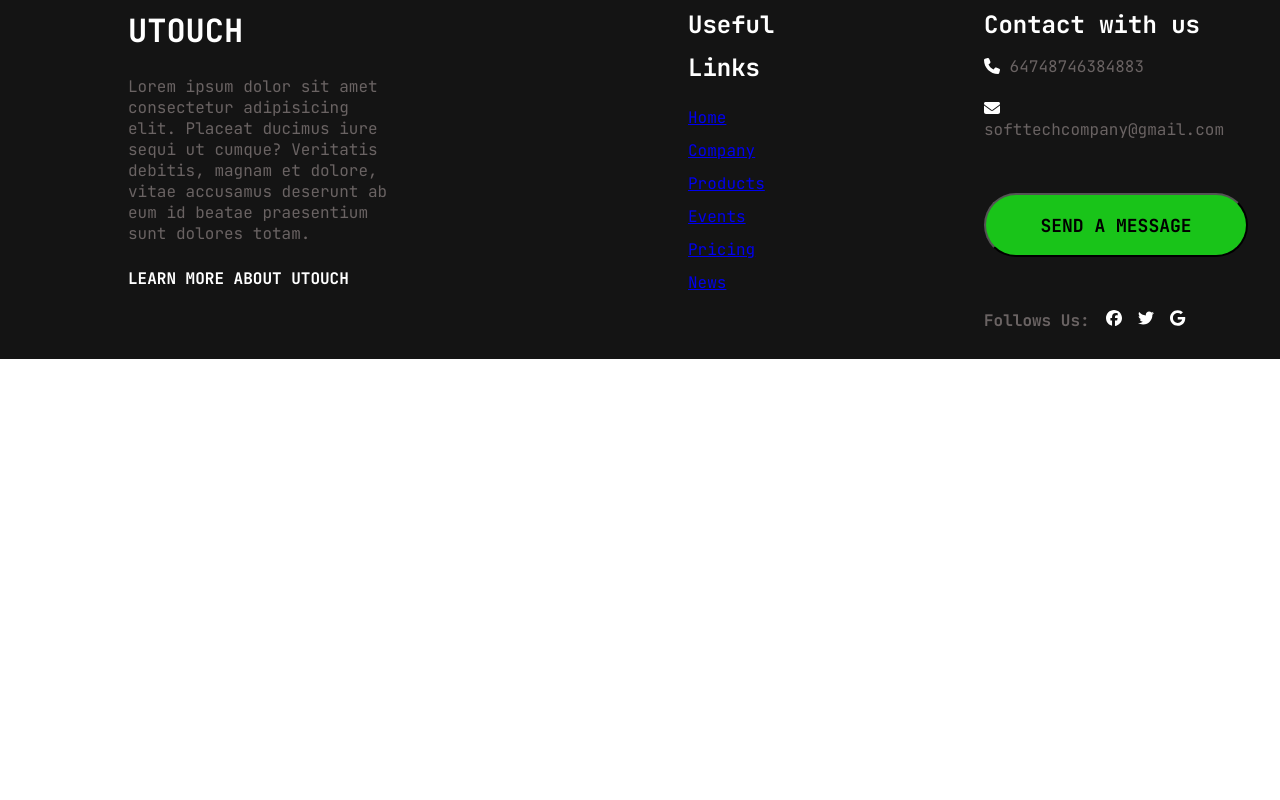
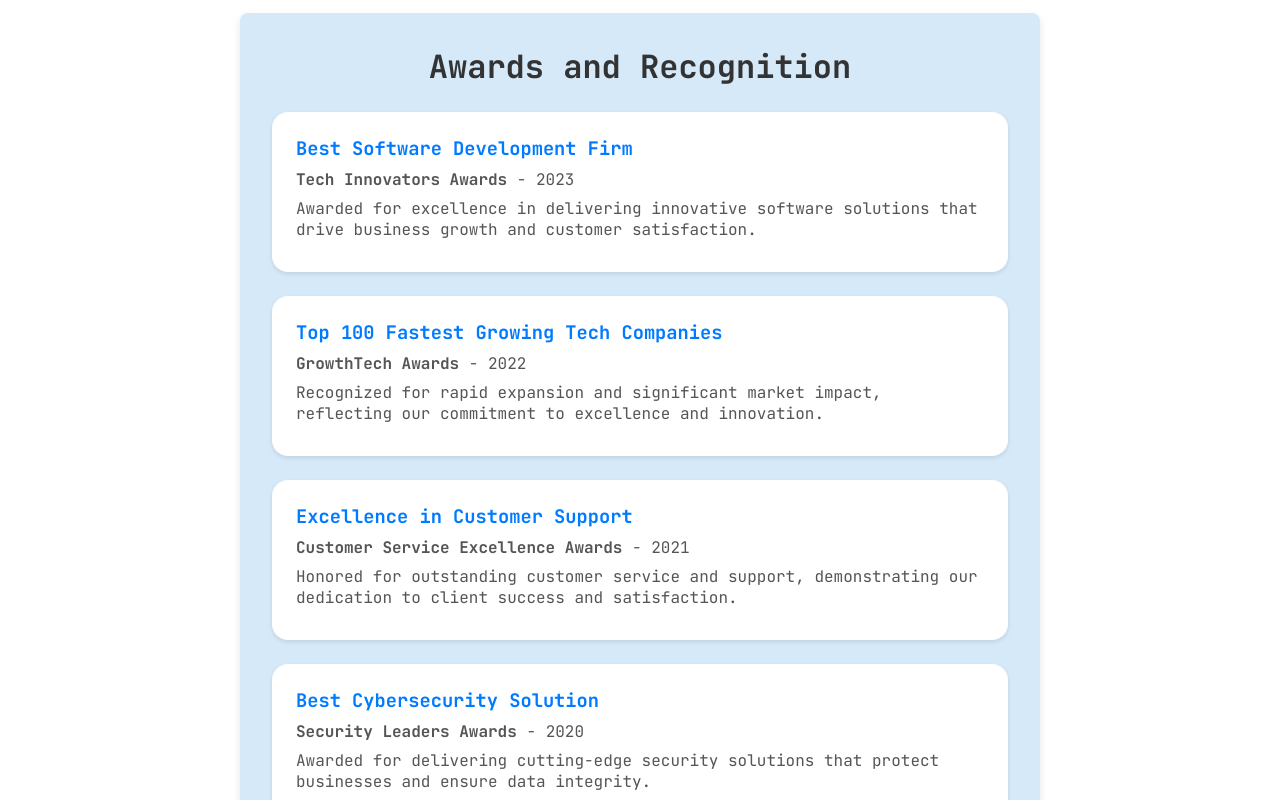
Before and after one commit to mujeebullahkalhoro/software-company-website, a React (Vite) app: page /choose in a window 1280 px wide. Shown: the part 1360-2160 px from the top of the page. Before the commit the page ends 1719 px from the top, so only its background shows below. Built offline with nearby package versions, Linux system fonts and the light colour scheme.

Commit message:
why choose us page is made

```diff
--- /dev/null
+++ b/src/components/why-choose-us/AwardsRecognition.css
@@ -0,0 +1,37 @@
+.awards-recognition {
+  background-color: rgb(214, 233, 249);
+  padding: 2rem;
+  margin: 2rem auto;
+  border-radius: 8px;
+  max-width: 800px;
+  box-shadow: 0 4px 8px rgba(0, 0, 0, 0.1);
+}
+
+.awards-recognition h1 {
+  color: #333;
+  margin-bottom: 1.5rem;
+  text-align: center;
+}
+
+.awards-list {
+  display: flex;
+  flex-direction: column;
+  gap: 1.5rem;
+}
+
+.award-item {
+  background-color: #ffffff;
+  border-radius: 1rem;
+  padding: 1.5rem;
+  box-shadow: 0 2px 4px rgba(0, 0, 0, 0.1);
+}
+
+.award-item h3 {
+  color: #007bff;
+  margin-bottom: 0.5rem;
+}
+
+.award-item p {
+  color: #555;
+  margin: 0.5rem 0;
+}
--- /dev/null
+++ b/src/components/why-choose-us/AwardsRecognition.jsx
@@ -0,0 +1,54 @@
+import React from "react";
+import "./AwardsRecognition.css";
+
+export default function AwardsRecognition() {
+  const awards = [
+    {
+      title: "Best Software Development Firm",
+      organization: "Tech Innovators Awards",
+      year: "2023",
+      description: "Awarded for excellence in delivering innovative software solutions that drive business growth and customer satisfaction.",
+    },
+    {
+      title: "Top 100 Fastest Growing Tech Companies",
+      organization: "GrowthTech Awards",
+      year: "2022",
+      description: "Recognized for rapid expansion and significant market impact, reflecting our commitment to excellence and innovation.",
+    },
+    {
+      title: "Excellence in Customer Support",
+      organization: "Customer Service Excellence Awards",
+      year: "2021",
+      description: "Honored for outstanding customer service and support, demonstrating our dedication to client success and satisfaction.",
+    },
+    {
+      title: "Best Cybersecurity Solution",
+      organization: "Security Leaders Awards",
+      year: "2020",
+      description: "Awarded for delivering cutting-edge security solutions that protect businesses and ensure data integrity.",
+    },
+    {
+      title: "Innovation in AI & Machine Learning",
+      organization: "AI & ML Innovation Awards",
+      year: "2019",
+      description: "Recognized for pioneering advancements in AI and machine learning, helping businesses harness the power of these technologies.",
+    },
+  ];
+
+  return (
+    <div className="awards-recognition">
+      <h1>Awards and Recognition</h1>
+      <div className="awards-list">
+        {awards.map((award, index) => (
+          <div key={index} className="award-item">
+            <h3>{award.title}</h3>
+            <p>
+              <strong>{award.organization}</strong> - {award.year}
+            </p>
+            <p>{award.description}</p>
+          </div>
+        ))}
+      </div>
+    </div>
+  );
+}
--- a/src/pages/WhyChooseUs.jsx
+++ b/src/pages/WhyChooseUs.jsx
@@ -1,11 +1,13 @@
 import Introduction from "../components/why-choose-us/Introduction"
 import './WhyChooseUs.css';
 import USPs from "../components/why-choose-us/USPs";
+import AwardsRecognition from "../components/why-choose-us/AwardsRecognition";
 export default function WhyChooseUs() {
   return (
     <div className="why-choose-us">
         <Introduction />
         <USPs />
+        <AwardsRecognition />
     </div>
   )
 }
```
Also changed, not shown: src/components/why-choose-us/ClientFeedback.jsx (added).
